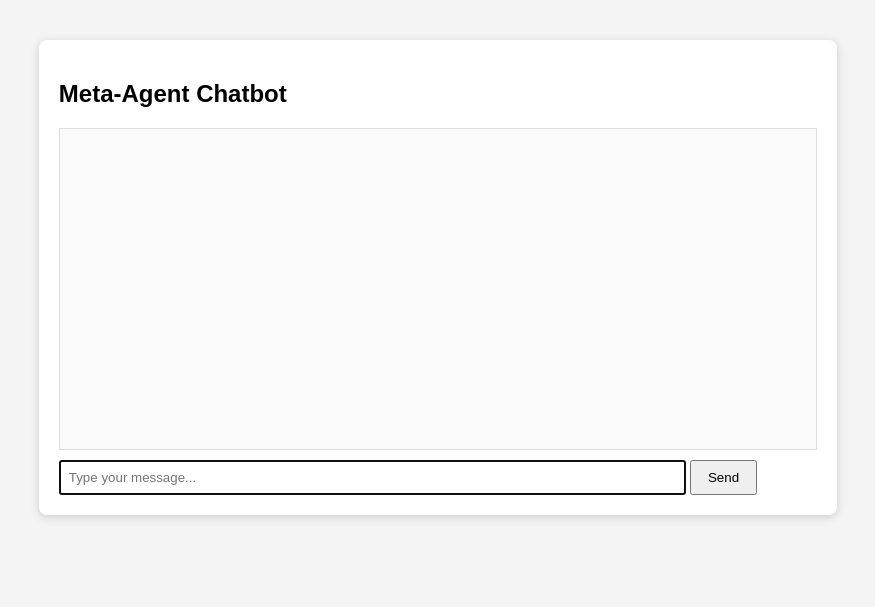
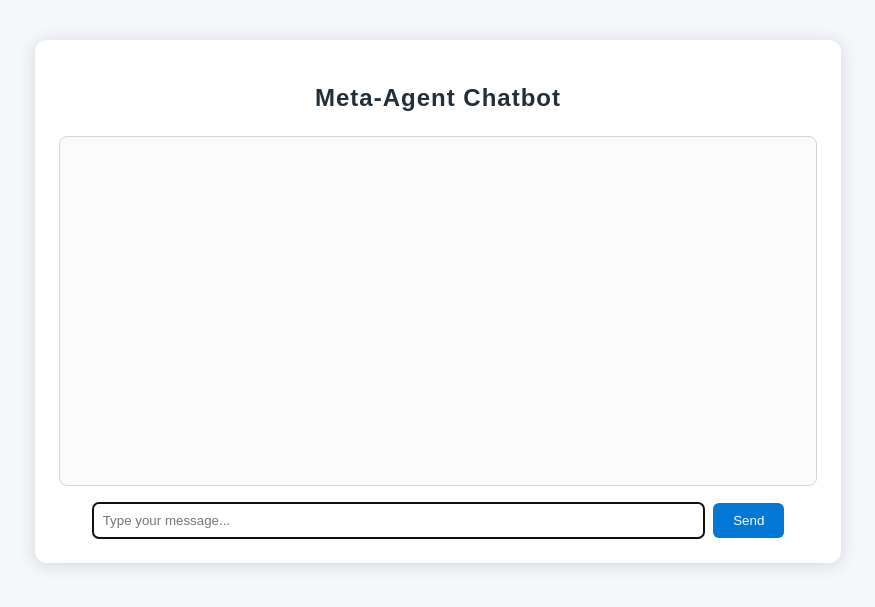
Before and after one commit to ATGuru/Agents, a Flask app: template meta_agent/templates/chat.html in a window 1280 px wide. Shown: the top 607 px of the page, without its empty margins (202-1077 px from the left). Run offline with Flask 3, Linux system fonts and the light colour scheme; the template is opened without the code that fills it, so the values that code supplies are empty.

```diff
--- a/meta_agent/requirements.txt
+++ /dev/null
@@ -1,4 +0,0 @@
-# Requirements for Meta-Agent
-openai
-schedule
-requests
--- a/meta_agent/templates/chat.html
+++ b/meta_agent/templates/chat.html
@@ -4,22 +4,26 @@
     <meta charset="UTF-8">
     <title>Meta-Agent Chatbot</title>
     <style>
-        body { font-family: Arial, sans-serif; background: #f4f4f4; }
-        #chatbox { width: 60%; margin: 40px auto; background: #fff; border-radius: 8px; box-shadow: 0 2px 8px #ccc; padding: 20px; }
-        #messages { height: 300px; overflow-y: auto; border: 1px solid #ddd; padding: 10px; background: #fafafa; margin-bottom: 10px; }
-        .msg { margin: 8px 0; }
-        .user { color: #0074d9; }
-        .bot { color: #111; }
-        #input { width: 80%; padding: 8px; }
-        #send { padding: 8px 16px; }
+        body { font-family: Arial, sans-serif; background: #f5f7fa; }
+        #chatbox { width: 60%; margin: 40px auto; background: #fff; border-radius: 12px; box-shadow: 0 2px 16px #d1d5db; padding: 24px; }
+        #messages { height: 320px; overflow-y: auto; border: 1px solid #d1d5db; padding: 14px; background: #fafafa; margin-bottom: 16px; border-radius: 8px; }
+        .msg { margin: 12px 0; max-width: 70%; padding: 10px 16px; border-radius: 18px; display: inline-block; clear: both; }
+        .user { background: #0078d4; color: #fff; float: right; text-align: right; }
+        .bot { background: #e1eaff; color: #222222; float: left; text-align: left; }
+        #input { width: 78%; padding: 10px; border: 1px solid #d1d5db; border-radius: 6px; }
+        #send { padding: 10px 20px; background: #0078d4; color: #fff; border: none; border-radius: 6px; cursor: pointer; margin-left: 8px; transition: background 0.2s; }
+        #send:hover { background: #005fa3; }
+        h2 { text-align: center; color: #222e3a; margin-bottom: 24px; letter-spacing: 1px; }
     </style>
 </head>
 <body>
 <div id="chatbox">
     <h2>Meta-Agent Chatbot</h2>
     <div id="messages"></div>
-    <input id="input" type="text" placeholder="Type your message..." autofocus />
-    <button id="send">Send</button>
+    <div style="display: flex; align-items: center; justify-content: center;">
+        <input id="input" type="text" placeholder="Type your message..." autofocus />
+        <button id="send">Send</button>
+    </div>
 </div>
 <script>
 const messages = document.getElementById('messages');
```
Also changed, not shown: agent_20250717_232606/main.py (added, +12 -0 lines), agents/app.py (added, +7 -0 lines), meta_agent/main.py (+18 -7 lines), requirements.txt (added, +7 -0 lines), 2 other files.
